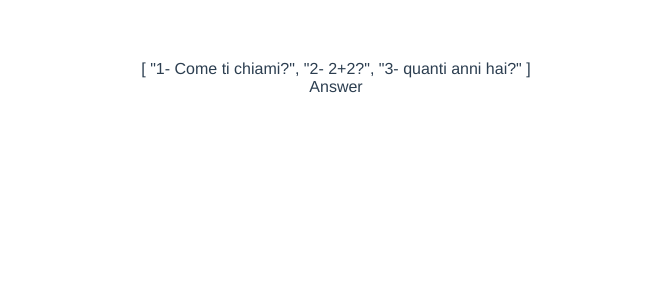
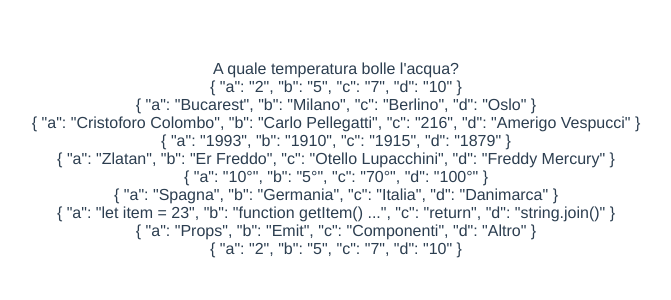
Before and after one commit to Sebushka89/Who-wants-to-be-a-Millionaire, a Vue app: page / in a window 1280 px wide. Shown: the top 300 px of the page, without its empty margins (304-975 px from the left). Built offline with nearby package versions, Linux system fonts and the light colour scheme.

Commit message:
3rd commit question random

```diff
--- a/src/components/Answer.vue
+++ b/src/components/Answer.vue
@@ -1,6 +1,8 @@
 <template>
-  <div>
-    Answer
+  <div >
+    <div v-for="(risp,index) in risposte" :key="index">
+    {{risp.risposta}}
+    </div>
   </div>
 </template>
 
@@ -12,7 +14,63 @@ export default {
   },
   data() {
         return {
-           answers:["1- Come ti chiami?", "2- 2+2?", "3- quanti anni hai?"]
+          risposte: [
+            {
+              risposta: { a: "2", b: "5", c: "7", d: "10" },
+              rispostaCorretta: "7",
+            },
+            {
+              risposta: { a: "Bucarest", b: "Milano", c: "Berlino", d: "Oslo" },
+              rispostaCorretta: "Bucarest",
+            },
+            {
+              risposta: {
+                a: "Cristoforo Colombo",
+                b: "Carlo Pellegatti",
+                c: "216",
+                d: "Amerigo Vespucci",
+              },
+              rispostaCorretta: "Cristoforo Colombo",
+            },
+            {
+              risposta: { a: "1993", b: "1910", c: "1915", d: "1879" },
+              rispostaCorretta: "1915",
+            },
+            {
+              risposta: {
+                a: "Zlatan",
+                b: "Er Freddo",
+                c: "Otello Lupacchini",
+                d: "Freddy Mercury",
+              },
+              rispostaCorretta: "Freddy Mercury",
+            },
+            {
+              risposta: { a: "10°", b: "5°", c: "70°", d: "100°" },
+              rispostaCorretta: "100°",
+            },
+            {
+              risposta: { a: "Spagna", b: "Germania", c: "Italia", d: "Danimarca" },
+              rispostaCorretta: "Italia",
+            },
+            {
+              risposta: {
+                a: "let item = 23",
+                b: "function getItem() ...",
+                c: "return",
+                d: "string.join()",
+              },
+              rispostaCorretta: "function getItem() ...",
+            },
+            {
+              risposta: { a: "Props", b: "Emit", c: "Componenti", d: "Altro" },
+              rispostaCorretta: "Props",
+            },
+            {
+              risposta: { a: "2", b: "5", c: "7", d: "10" },
+              rispostaCorretta: "2",
+            },
+          ],
         }
     },
 }
--- a/src/components/Question.vue
+++ b/src/components/Question.vue
@@ -1,6 +1,8 @@
 <template>
-  <div>
-      {{questions}}
+  <div >
+    <div v-for="(dom,index) in domandaRandom" :key="index">
+      {{dom}}
+    </div>
   </div>
 </template>
 
@@ -12,7 +14,66 @@ export default {
   },
   data() {
         return {
-           questions:["1- Come ti chiami?", "2- 2+2?", "3- quanti anni hai?"]
+          domandaRandom: [],
+    domande: [
+            {
+              domanda: "Quante champions ha vinto il Milan?",
+              id: 1
+            },
+            {
+              domanda: "La capitale della Romania?",
+              id: 2
+            },
+            {
+              domanda: "Chi ha scoperto l'America?",
+              id: 3
+            },
+            {
+              domanda: "Quando è iniziata la prima guerra mondiale?",
+              id: 4
+            },
+            {
+              domanda: "Chi era il frontman dei Queen?",
+              id: 5
+            },
+            {
+              domanda: "A quale temperatura bolle l'acqua?",
+              id: 6
+            },
+            {
+              domanda: "Chi ha vinto gli europei nel 2021?",
+              id: 7
+            },
+            {
+              domanda: "Quale di queste è una funzione?",
+              id: 8
+            },
+            {
+              domanda: "Come si passano dati ad un componente figlio in Vue?",
+              id: 9
+            },
+            {
+              domanda: "Quante champions ha vinto la Juve?",
+              id: 10
+            },
+          ],
+        }
+    },
+    mounted(){
+      this.nuovaDomanda()
+    },
+    methods:{
+        getRandomDomanda(max) {
+        return Math.floor(Math.random() * (max-1)+1)
+        },
+
+        nuovaDomanda(){
+          let numeroRandom= this.getRandomDomanda(this.domande.length)
+          this.domande.forEach(el=>{
+            if(el.id == numeroRandom){
+              this.domandaRandom.push(el.domanda)
+            }
+          })
         }
     },
 }
```
